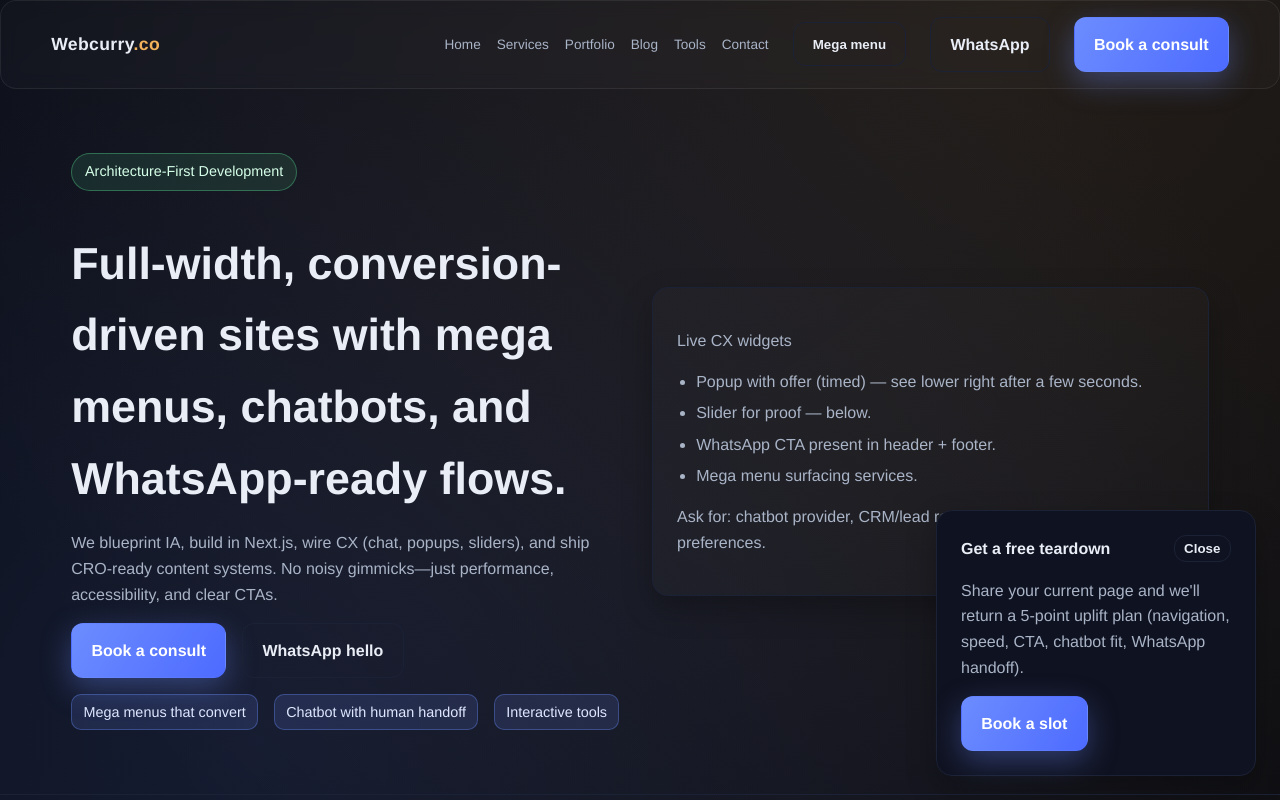
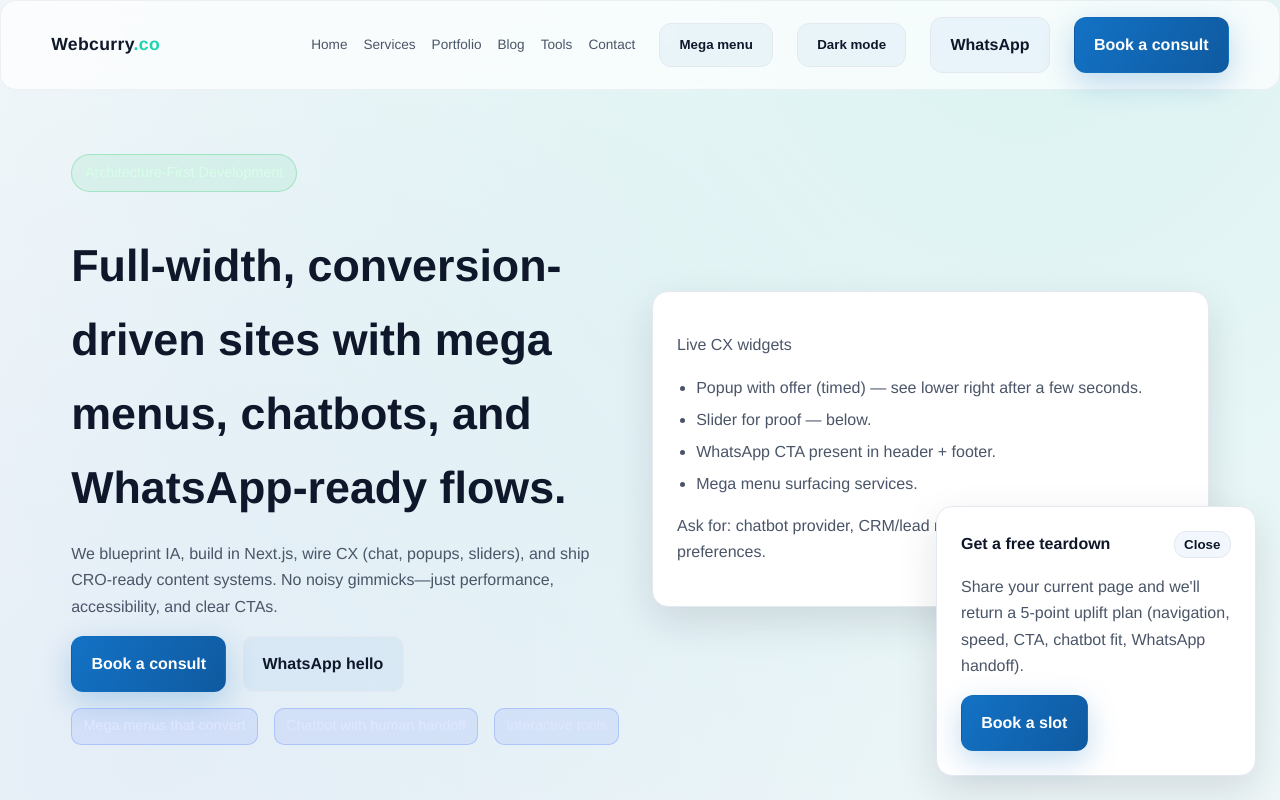
Before and after one commit to websmartshubhamk/webcurry.co, a Next.js app: page / in a window 1280 px wide. Shown: the top 800 px of the page. Built offline with nearby package versions, Linux system fonts and the light colour scheme.

Commit message:
feat: add light/dark theming with toggle and updated palette

```diff
--- a/app/globals.css
+++ b/app/globals.css
@@ -1,4 +1,19 @@
 :root {
+  --bg: #f6f8fb;
+  --panel: #ffffff;
+  --muted: #4a5568;
+  --text: #0f172a;
+  --brand: #1372c5;
+  --brand-strong: #0f5aa0;
+  --accent: #1dd3b0;
+  --border: #e4e8f0;
+  --success: #1d9d74;
+  --danger: #e45462;
+  --shadow: 0 15px 40px rgba(15, 23, 42, 0.12);
+  color-scheme: light;
+}
+
+[data-theme="dark"] {
   --bg: #07090f;
   --panel: #0f1220;
   --muted: #a9b4c7;
@@ -9,6 +24,7 @@
   --border: #1c2235;
   --success: #50d38a;
   --danger: #f7797d;
+  --shadow: 0 15px 40px rgba(0, 0, 0, 0.35);
   color-scheme: dark;
 }
 
@@ -19,11 +35,11 @@
 body {
   margin: 0;
   font-family: "Helvetica Neue", Helvetica, Arial, sans-serif;
-  background: radial-gradient(circle at 20% 20%, rgba(108, 140, 255, 0.14), transparent 35%),
-    radial-gradient(circle at 80% 0%, rgba(243, 179, 91, 0.12), transparent 30%),
+  background: radial-gradient(circle at 12% 20%, rgba(19, 114, 197, 0.08), transparent 28%),
+    radial-gradient(circle at 80% 0%, rgba(29, 211, 176, 0.12), transparent 30%),
     var(--bg);
   color: var(--text);
-  line-height: 1.6;
+  line-height: 1.65;
 }
 
 a {
@@ -60,19 +76,19 @@ img {
 }
 
 .card {
-  background: linear-gradient(145deg, rgba(255, 255, 255, 0.02), rgba(255, 255, 255, 0.01));
+  background: var(--panel);
   border: 1px solid var(--border);
   border-radius: 16px;
   padding: 1.5rem;
-  box-shadow: 0 12px 30px rgba(0, 0, 0, 0.25);
+  box-shadow: var(--shadow);
 }
 
 .pill {
   display: inline-flex;
   align-items: center;
   gap: 0.35rem;
-  background: rgba(108, 140, 255, 0.12);
-  border: 1px solid rgba(108, 140, 255, 0.3);
+  background: rgba(19, 114, 197, 0.08);
+  border: 1px solid rgba(19, 114, 197, 0.2);
   color: var(--text);
   padding: 0.4rem 0.8rem;
   border-radius: 999px;
@@ -95,11 +111,11 @@ img {
 .btn-primary {
   background: linear-gradient(120deg, var(--brand), var(--brand-strong));
   color: #fff;
-  box-shadow: 0 10px 30px rgba(108, 140, 255, 0.35);
+  box-shadow: 0 10px 30px rgba(19, 114, 197, 0.25);
 }
 
 .btn-secondary {
-  background: transparent;
+  background: rgba(19, 114, 197, 0.06);
   color: var(--text);
   border-color: var(--border);
 }
@@ -115,10 +131,10 @@ img {
 }
 
 .glass {
-  background: rgba(255, 255, 255, 0.02);
-  border: 1px solid rgba(255, 255, 255, 0.07);
+  background: rgba(255, 255, 255, 0.7);
+  border: 1px solid rgba(15, 23, 42, 0.05);
   border-radius: 16px;
-  backdrop-filter: blur(8px);
+  backdrop-filter: blur(12px);
 }
 
 .pill-success {
--- a/app/layout.tsx
+++ b/app/layout.tsx
@@ -2,6 +2,7 @@ import type { Metadata } from "next";
 import "./globals.css";
 import { Header } from "@/components/Header";
 import { Footer } from "@/components/Footer";
+import { ThemeProvider } from "@/components/ThemeProvider";
 
 export const metadata: Metadata = {
   title: "Webcurry.co — Modern web builds with CRO, chat, and tools",
@@ -12,9 +13,11 @@ export default function RootLayout({ children }: { children: React.ReactNode })
   return (
     <html lang="en">
       <body>
-        <Header />
-        <main>{children}</main>
-        <Footer />
+        <ThemeProvider>
+          <Header />
+          <main>{children}</main>
+          <Footer />
+        </ThemeProvider>
       </body>
     </html>
   );
--- a/components/Header.tsx
+++ b/components/Header.tsx
@@ -3,6 +3,7 @@
 import Link from "next/link";
 import { useState } from "react";
 import { navLinks, services } from "@/lib/content";
+import { ThemeToggle } from "@/components/ThemeToggle";
 
 const whatsappLink = "https://wa.me/?text=Hello%20Webcurry%20team";
 
@@ -64,6 +65,7 @@ export function Header() {
               </div>
             )}
           </div>
+          <ThemeToggle />
           <a className="btn btn-secondary" href={whatsappLink} target="_blank" rel="noreferrer">
             WhatsApp
           </a>
--- /dev/null
+++ b/components/ThemeProvider.tsx
@@ -0,0 +1,45 @@
+"use client";
+
+import { createContext, useContext, useEffect, useState } from "react";
+
+type Theme = "light" | "dark";
+type ThemeContextValue = { theme: Theme; toggle: () => void; setTheme: (t: Theme) => void };
+
+const ThemeContext = createContext<ThemeContextValue | undefined>(undefined);
+const STORAGE_KEY = "webcurry-theme";
+
+export function ThemeProvider({ children }: { children: React.ReactNode }) {
+  const [theme, setTheme] = useState<Theme>("light");
+
+  useEffect(() => {
+    const stored = window.localStorage.getItem(STORAGE_KEY) as Theme | null;
+    if (stored) {
+      applyTheme(stored);
+      setTheme(stored);
+      return;
+    }
+    const prefersDark = window.matchMedia && window.matchMedia("(prefers-color-scheme: dark)").matches;
+    const next = prefersDark ? "dark" : "light";
+    applyTheme(next);
+    setTheme(next);
+  }, []);
+
+  const applyTheme = (next: Theme) => {
+    document.documentElement.setAttribute("data-theme", next);
+    window.localStorage.setItem(STORAGE_KEY, next);
+  };
+
+  const toggle = () => {
+    const next = theme === "light" ? "dark" : "light";
+    applyTheme(next);
+    setTheme(next);
+  };
+
+  return <ThemeContext.Provider value={{ theme, toggle, setTheme }}>{children}</ThemeContext.Provider>;
+}
+
+export function useTheme() {
+  const ctx = useContext(ThemeContext);
+  if (!ctx) throw new Error("useTheme must be used within ThemeProvider");
+  return ctx;
+}
--- /dev/null
+++ b/components/ThemeToggle.tsx
@@ -0,0 +1,12 @@
+"use client";
+
+import { useTheme } from "@/components/ThemeProvider";
+
+export function ThemeToggle() {
+  const { theme, toggle } = useTheme();
+  return (
+    <button className="btn btn-secondary" onClick={toggle} aria-label="Toggle light/dark theme">
+      {theme === "light" ? "Dark mode" : "Light mode"}
+    </button>
+  );
+}
```
